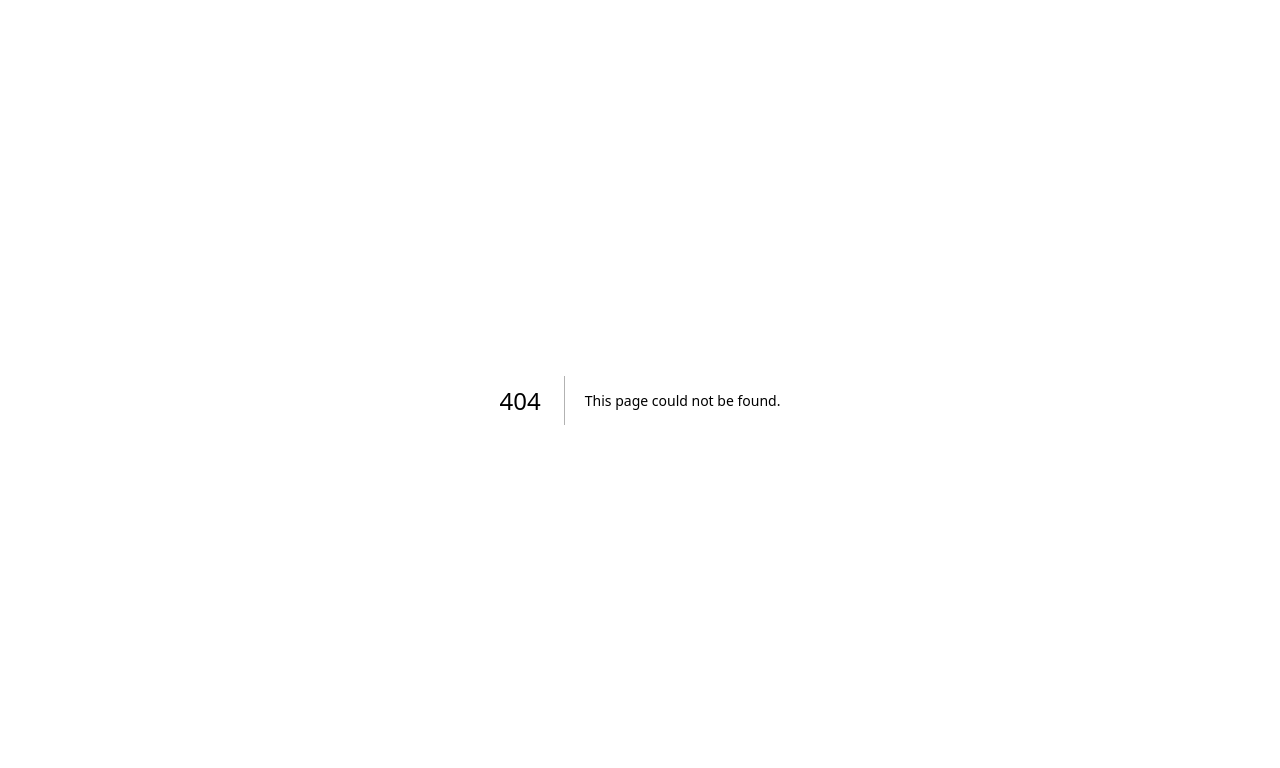
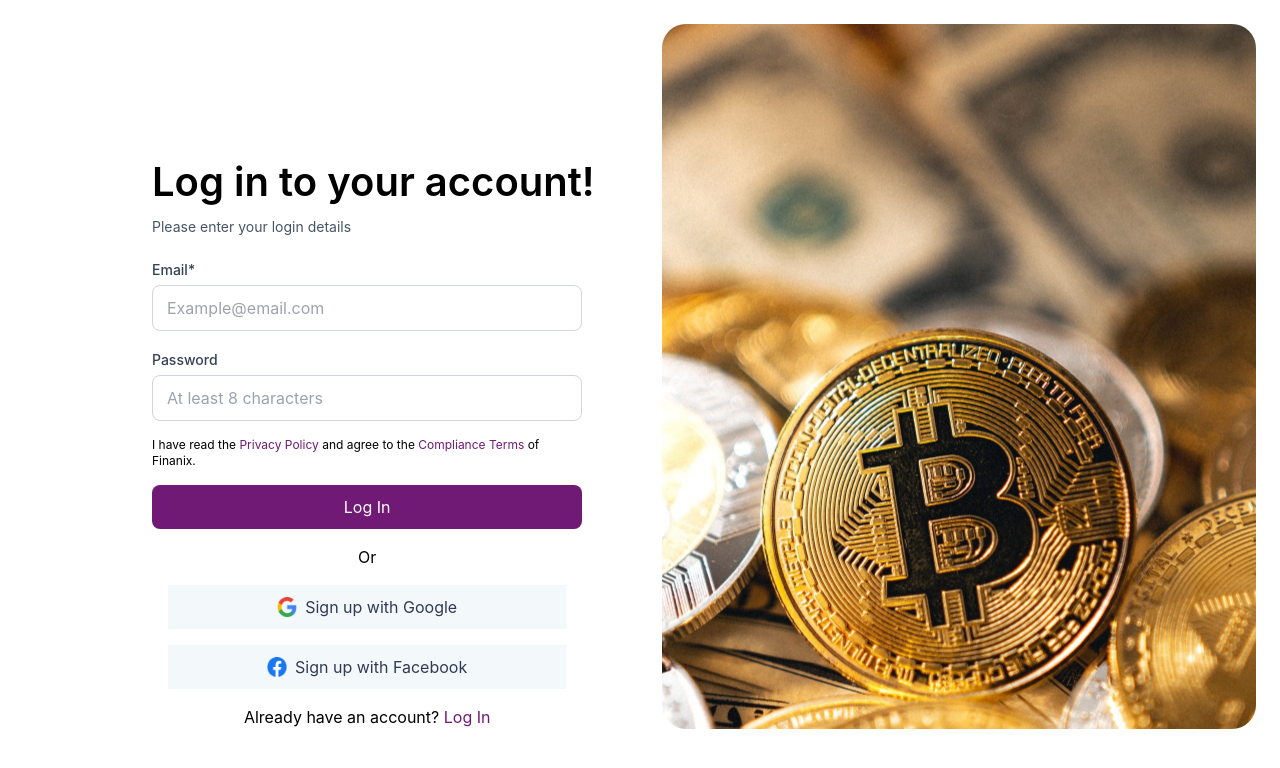
Before and after one commit to HelixgadeTechnologies/finanix-landingpage, a Next.js app: page /login in a window 1280 px wide. Before the commit this address had no page. Shown: the top 768 px of the page. Built offline with nearby package versions, Linux system fonts and the light colour scheme.

Commit message:
finished login page

```diff
--- a/components/Nav.js
+++ b/components/Nav.js
@@ -14,7 +14,7 @@ export default function Nav() {
       </div>
 
       <div className="hidden items-center gap-x-6 md:flex md:flex-row">
-        <Link href="/">Login</Link>
+        <Link href="/login">Login</Link>
         <Link
           href="/signup"
           className="border border-solid border-slate-300 px-3 py-2 rounded-lg"
--- /dev/null
+++ b/pages/login.js
@@ -0,0 +1,92 @@
+import Link from 'next/link';
+import Image from 'next/image';
+
+const SignUp = () => {
+  return (
+    <div>
+      <div className="flex p-[24px] justify-between gap-10">
+        <div className="form  sm:w-1/2	sm:pt-32 sm:pl-32">
+          <h1 className="text-[18px] sm:text-[40px] font-semibold font-inter">
+            Log in to your account!
+          </h1>
+
+          <p className="py-1 text-[14px] text-[#475467] mb-4">
+            Please enter your login details
+          </p>
+
+          <div className="sm:pr-10">
+            <label className="text-[14px] text-gray font-medium">Email*</label>
+            <input
+              className="block border border-solid border-ash rounded-lg w-full py-2.5 px-3.5 mt-1 mb-4"
+              placeholder="Example@email.com"
+            />
+
+            <label className="text-[14px] text-gray font-medium">
+              Password
+            </label>
+            <input
+              className="block border border-solid border-ash rounded-lg w-full py-2.5 px-3.5 mt-1 mb-4"
+              placeholder="At least 8 characters"
+              type="password"
+            />
+
+            <p className="text-xs">
+              I have read the{' '}
+              <Link className="text-primaryPurple" href="/">
+                Privacy Policy
+              </Link>{' '}
+              and agree to the{' '}
+              <Link className="text-primaryPurple" href="/">
+                Compliance Terms
+              </Link>{' '}
+              of Finanix.
+            </p>
+
+            <button className="block w-full py-2.5 px-5 bg-primaryPurple text-white mt-4 rounded-lg">
+              Log In
+            </button>
+
+            <div className="flex justify-between pt-4">
+              <span></span>
+              <span>Or</span>
+              <span></span>
+            </div>
+
+            <div className="py-2.5 text-center bg-[#F3F9FA] text-[#313957] m-4 flex justify-center items-center">
+              <Image
+                src={'/images/Google.png'}
+                height={20}
+                width={20}
+                alt="facebook"
+                className="mr-2"
+              />{' '}
+              Sign up with Google
+            </div>
+
+            <div className="py-2.5 text-center bg-[#F3F9FA] text-[#313957] m-4 flex justify-center items-center">
+              <Image
+                src={'/images/Facebook.png'}
+                height={20}
+                width={20}
+                alt="facebook"
+                className="mr-2"
+              />{' '}
+              Sign up with Facebook
+            </div>
+
+            <p className="text-center">
+              Already have an account?{' '}
+              <Link className="text-primaryPurple " href="/login">
+                Log In
+              </Link>{' '}
+            </p>
+          </div>
+        </div>
+
+        <div className="image bg-auth-background bg-no-repeat	bg-center	 w-1/2 hidden sm:block rounded-3xl	"></div>
+      </div>
+    </div>
+  );
+};
+
+export default SignUp;
```
Also changed, not shown: components/Footer.js (+70 -37 lines).
